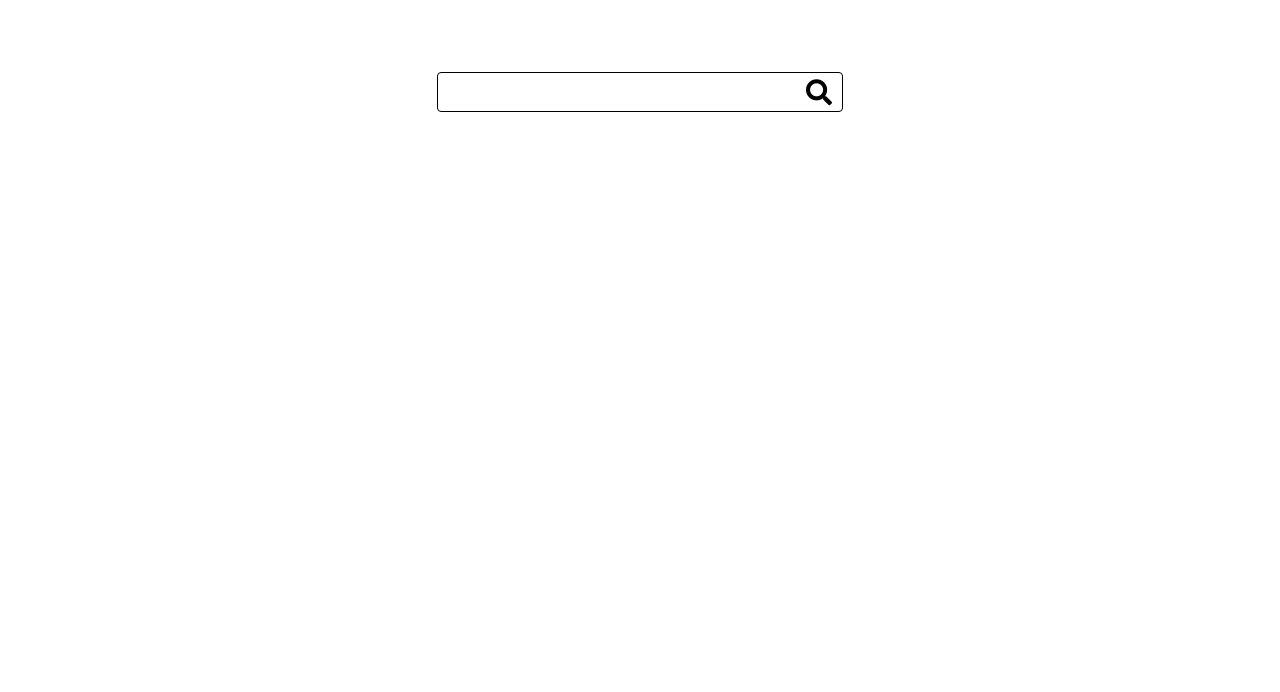
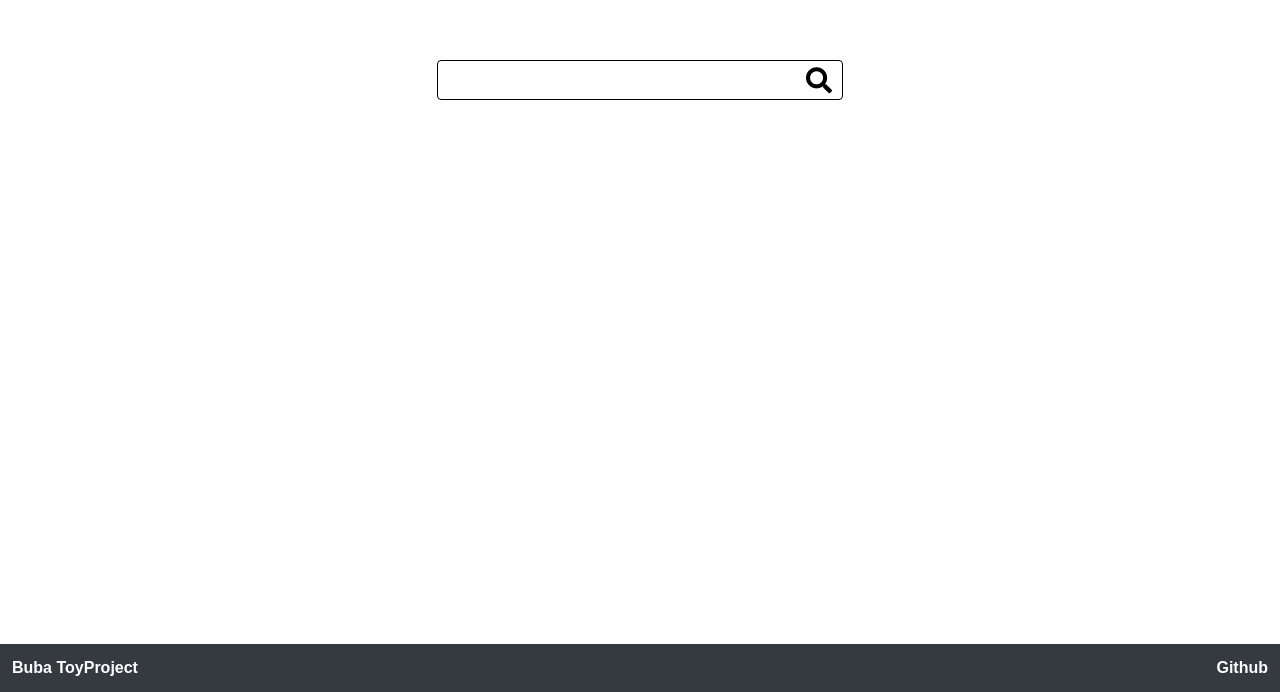
Before and after one commit to seonk94/officetel-price, a React (Create React App) app: page / in a window 1280 px wide. Shown: the part 108-800 px from the top of the page. Built offline with nearby package versions, Linux system fonts and the light colour scheme.

Commit message:
feat: Footer add

```diff
--- /dev/null
+++ b/src/components/Footer/index.tsx
@@ -0,0 +1,41 @@
+import React from 'react';
+import styled from 'styled-components';
+import { FooterColor } from '../../constants/Colors';
+
+const FooterDiv = styled.div`
+  display: grid;
+  background: ${FooterColor};
+  grid-template-columns: 1fr 1fr;
+  align-items: center;
+  padding: 0px 12px;
+  color: #fff;
+  font-weight: 700;
+`
+
+const BubaDiv = styled.div`
+  text-align: left;
+`
+
+const GithubDiv = styled.div`
+  text-align: right;
+`
+const GithubAnchor = styled.a`
+  color: #fff;
+  text-decoration: none;
+`
+
+function Footer() {
+  return (
+    <FooterDiv>
+      <BubaDiv>
+        Buba ToyProject
+      </BubaDiv>
+      <GithubDiv>
+        <GithubAnchor href="https://github.com/seonk94/react" target="_blank">
+          Github
+        </GithubAnchor>
+      </GithubDiv>
+    </FooterDiv>
+  )
+}
+export default Footer
--- /dev/null
+++ b/src/constants/Colors.tsx
@@ -0,0 +1 @@
+export const FooterColor = '#343a40';
--- a/src/containers/Main.tsx
+++ b/src/containers/Main.tsx
@@ -3,15 +3,15 @@ import NameField from '../components/NameField';
 import styled from 'styled-components';
 import { agify, genderize, nationalize } from '../api';
 import { IAgify, IGenderize, INationalize } from '../types/api';
-import Loader from '../components/Loader';
 import ResultForm from '../components/ResultForm';
 import { LoadingStatus } from '../types';
+import Footer from '../components/Footer';
 
 const MainSection = styled.section`
     width: 100%;
     height: 100vh;
     display: grid;
-    grid-template-rows: 50% 50%;
+    grid-template-rows: 1fr 1fr 48px;
 `
 function Main() {
 
@@ -50,6 +50,7 @@ function Main() {
         nation={nation}
         loadingStatus={loadingStatus}
       />
+      <Footer />
     </MainSection>
   )
 }
```
